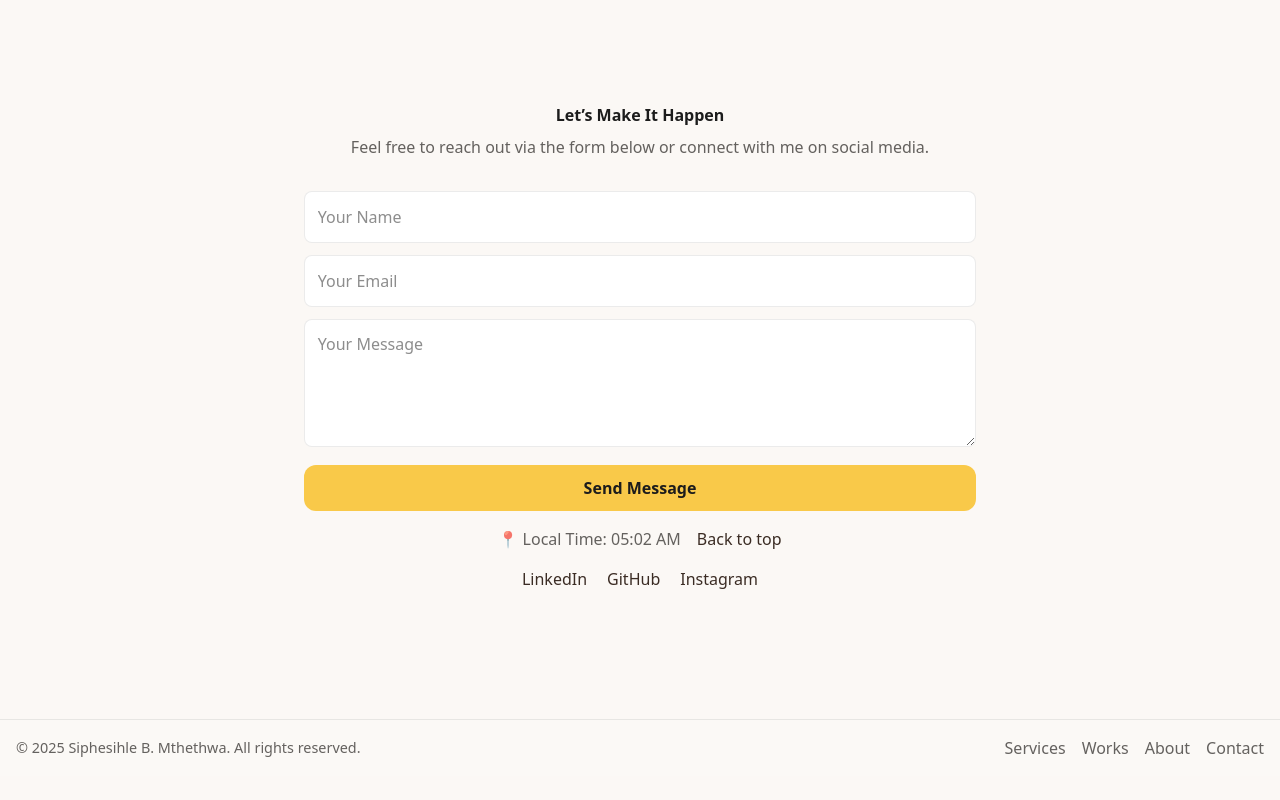
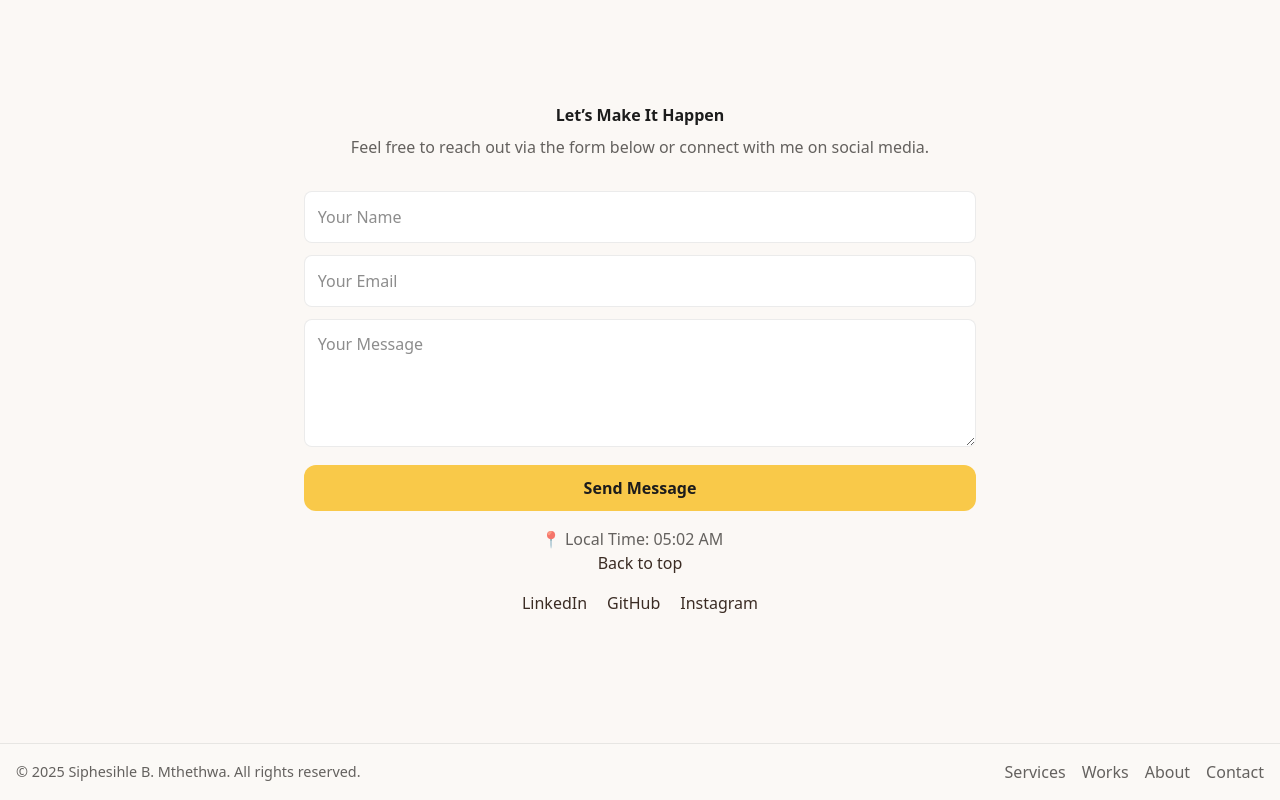
Before and after one commit to Sihle-Thwa/PortfolioV2, a Next.js app: page / in a window 1280 px wide. Shown: the part 2334-3134 px from the top of the page. Before the commit the page ends 3110 px from the top, so only its background shows below. Built offline with nearby package versions, Linux system fonts and the light colour scheme.

Commit message:
feat: update ContactSection and page components for improved structure and accessibility

```diff
--- a/src/app/components/contact/ContactSection.tsx
+++ b/src/app/components/contact/ContactSection.tsx
@@ -1,4 +1,3 @@
-"use client";
 import { useEffect, useState } from "react";
 import "./contactsection.css";
 
@@ -6,14 +5,12 @@ export default function ContactSection() {
     const [currentTime, setCurrentTime] = useState(new Date());
 
     useEffect(() => {
-        // Update the time every minute
         const timer = setInterval(() => {
             setCurrentTime(new Date());
         }, 60000);
         return () => clearInterval(timer);
     }, []);
 
-    // Format the time as HH:MM
     const timeString = currentTime.toLocaleTimeString([], {
         hour: "2-digit",
         minute: "2-digit",
@@ -31,17 +28,20 @@ export default function ContactSection() {
                 <input
                     type="text"
                     name="name"
+                    autoComplete="name"
                     placeholder="Your Name"
                     className="c-contact-input"
                 />
                 <input
                     type="email"
                     name="email"
+                    autoComplete="email"
                     placeholder="Your Email"
                     className="c-contact-input"
                 />
                 <textarea
                     name="message"
+                    autoComplete="message"
                     placeholder="Your Message"
                     className="c-contact-textarea"
                 />
@@ -51,7 +51,7 @@ export default function ContactSection() {
             </form>
 
             <div className="c-contact-meta">
-                <span className="mr-4">📍 Local Time: {timeString}</span>
+                <div className="mr-4">📍 Local Time: {timeString}</div>
                 <a
                     href="#top"
                     onClick={(e) => {
--- a/src/app/page.tsx
+++ b/src/app/page.tsx
@@ -1,3 +1,4 @@
+"use client";
 import Hero from "./components/hero/Hero";
 import AboutSection from "./components/about/AboutSection";
 import SkillSection from "./components/skills/SkillSection";
```
